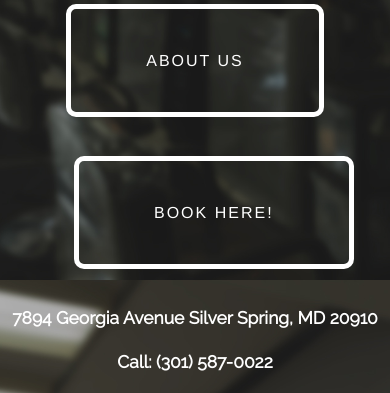
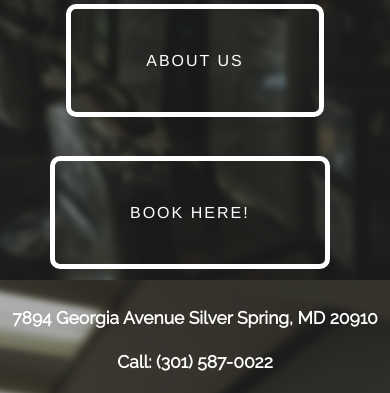
Before and after one commit to bayeh1/viv, a PHP site: page / in a window 390 px wide; the page is wider, and only the part inside the window is pictured. Shown: the part 564-957 px from the top of that part. Run offline with PHP 8.4, Linux system fonts and the light colour scheme; some libraries are stand-ins or nearby versions.

Commit message:
home page buttons allignment - change 1

```diff
--- a/css/app.css
+++ b/css/app.css
@@ -517,7 +517,7 @@ span.service-price-style{
   .book-pos{
     margin-top: 8rem;
     margin-left: 10rem;
-    margin-right: -4rem;
+    margin-right: -2.5rem;
   }
   .app-call-style{
     text-align: center;
```
